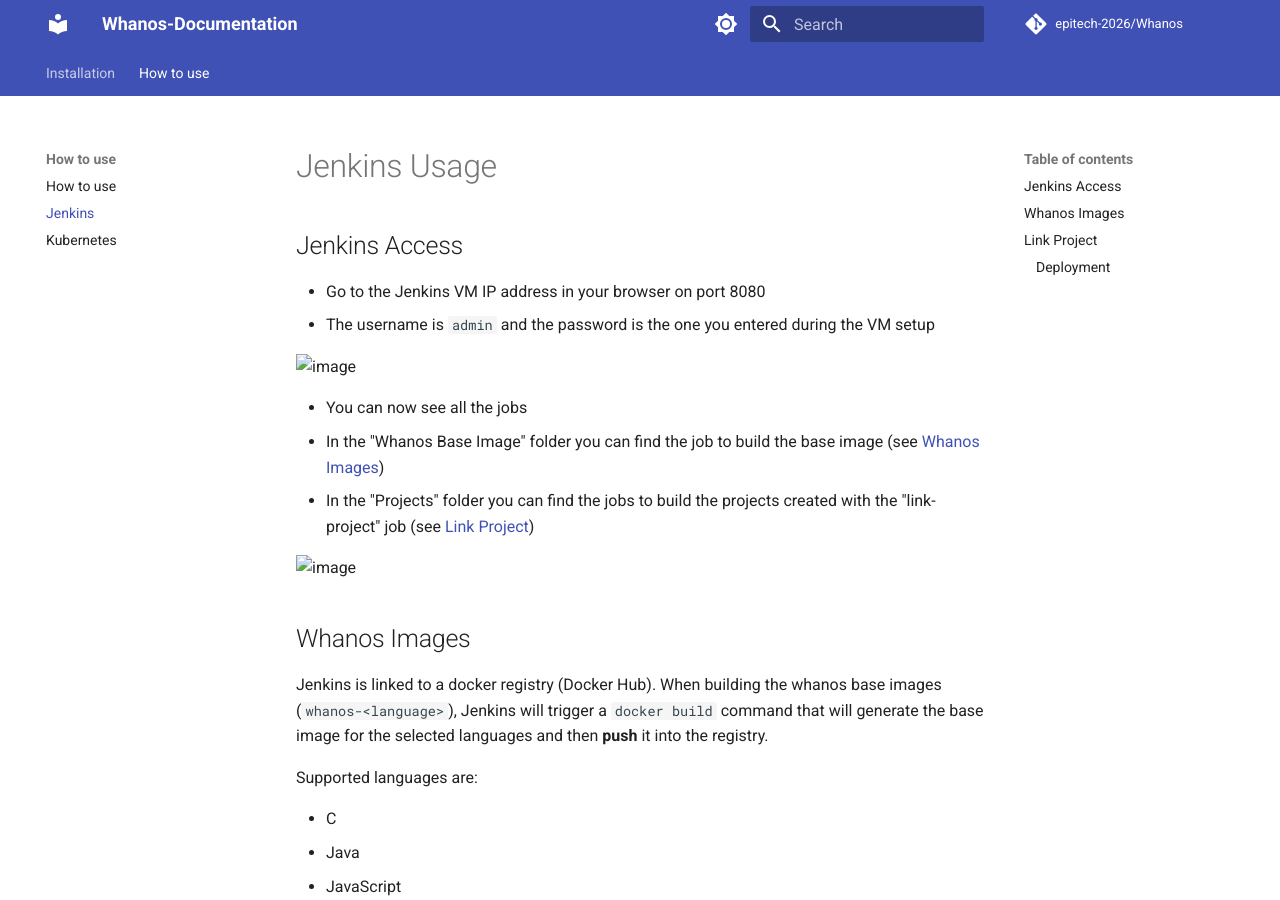
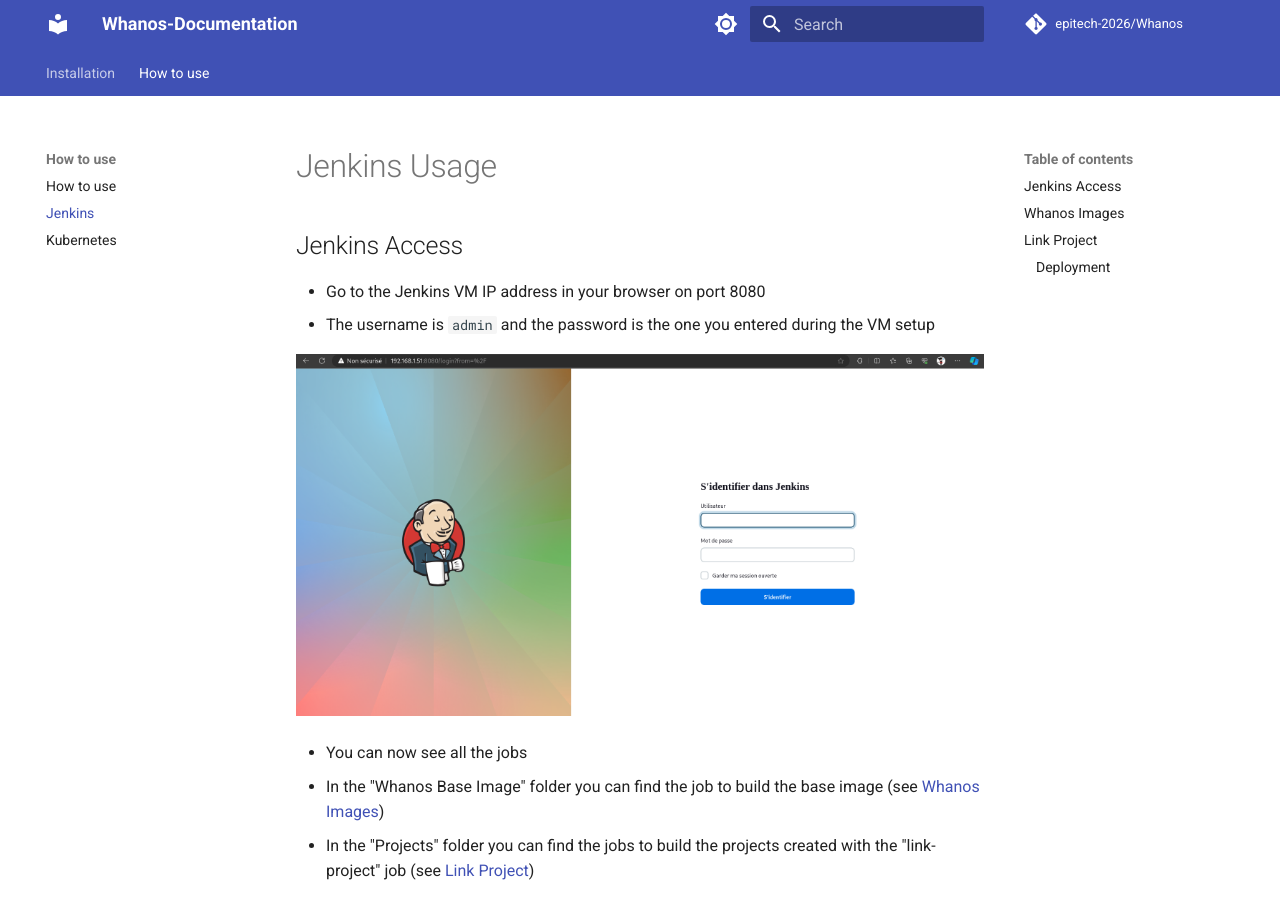
Before and after one commit to Kenan-Blasius/whanos-doc, an MkDocs documentation site: the page built from docs/usage/jenkins.md, in a window 1280 px wide and 900 px high. Built offline with MkDocs 1.6.1 and Material for MkDocs 9.7.7, drawn with Linux system fonts in a browser that asks for light colours; comment, search, counter and statistics services are not loaded.

Commit message:
Automated push: 2023-12-17 16:36:38 modification to doc website

```diff
--- a/docs/usage/jenkins.md
+++ b/docs/usage/jenkins.md
@@ -5,13 +5,13 @@
 - Go to the Jenkins VM IP address in your browser on port 8080
 - The username is `admin` and the password is the one you entered during the VM setup
 
-![image](images/JenkinsLogin.png)
+![image](../images/JenkinsLogin.png)
 
 - You can now see all the jobs
 - In the "Whanos Base Image" folder you can find the job to build the base image (see [Whanos Images](#whanos-images))
 - In the "Projects" folder you can find the jobs to build the projects created with the "link-project" job (see [Link Project](#link-project))
 
-![image](images/JenkinsHome.png)
+![image](../images/JenkinsHome.png)
 
 ## Whanos Images
 
```
